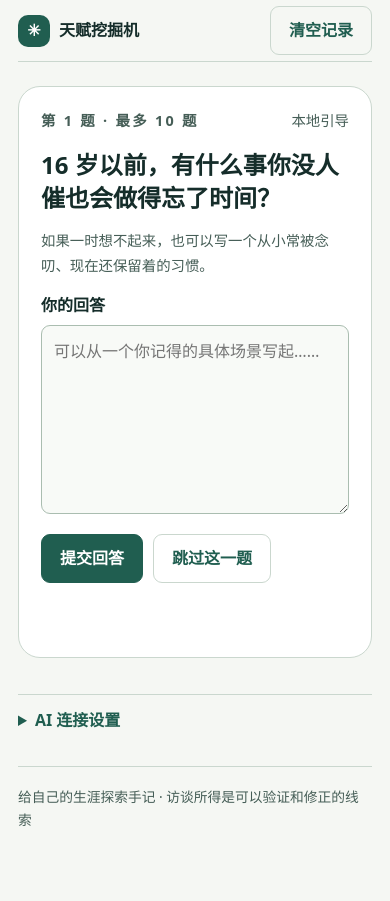
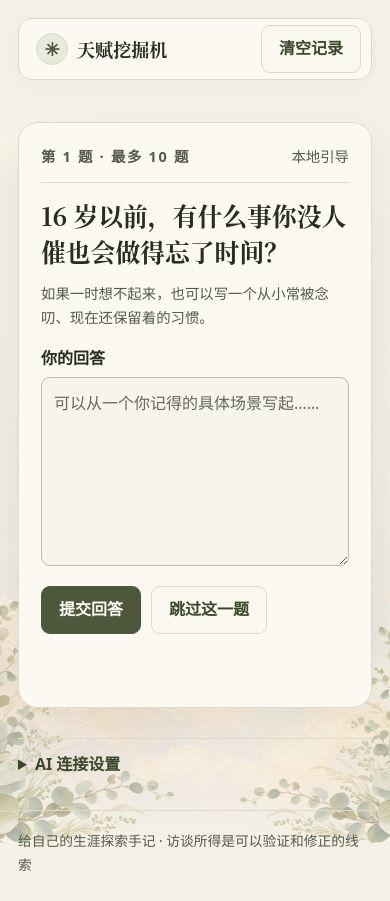
Before and after one commit to Graceli1234/talent-atlas, a plain HTML site: page docs/index.html in a window 390 px wide. Both pictures are taken after a click on the button "开始探索". Before the commit the page ends 857 px from the top, so only its background shows below. Drawn offline with Linux system fonts and the light colour scheme.

Commit message:
Extend painted landscape across the career journal

```diff
--- a/docs/home.css
+++ b/docs/home.css
@@ -1,38 +1,5 @@
 .home-nav {
   display: none;
-}
-
-body:has(#welcome:not([hidden])) {
-  --ink: #292d21;
-  --paper: #f5f1e8;
-  --green: #464f34;
-  --muted: #555a4a;
-  --line: #d6d5c4;
-  color: var(--ink);
-  background: var(--paper);
-}
-
-body:has(#welcome:not([hidden])) .top {
-  max-width: 960px;
-  height: 62px;
-  margin-top: 18px;
-  padding-inline: 17px 10px;
-  border: 1px solid #e1ddd1;
-  border-radius: 14px;
-  background: #faf8f0;
-  box-shadow: 0 4px 20px #493c260a;
-}
-
-body:has(#welcome:not([hidden])) .brand {
-  font-family: "Songti SC", "Noto Serif CJK SC", "Noto Serif SC", "SimSun", serif;
-  font-size: 1.13rem;
-}
-
-body:has(#welcome:not([hidden])) .mark {
-  color: #464f34;
-  background: #e9eadc;
-  border: 1px solid #d9decb;
-  border-radius: 50%;
 }
 
 body:has(#welcome:not([hidden])) .home-nav {
@@ -51,29 +18,55 @@ body:has(#welcome:not([hidden])) .home-nav:hover {
 }
 
 .hero {
-  position: relative;
-  isolation: isolate;
   display: grid;
-  place-items: center;
-  min-height: clamp(460px, 60vh, 620px);
-  margin: 18px auto 0;
-  padding: 55px 20px 65px;
-  overflow: hidden;
-  border: 1px solid #e0dbcd;
-  border-radius: 24px;
+  justify-items: center;
+  align-items: start;
+  min-height: max(460px, calc(100svh - var(--header-offset)));
+  padding: clamp(58px, 10svh, 112px) 20px 64px;
   text-align: center;
-  background: #e9ebea;
 }
 
-.hero-atmosphere {
+.journal-landscape {
   position: absolute;
   z-index: -1;
-  inset: 0;
+  inset: 0 0 auto;
+  height: max(540px, 100svh);
   overflow: hidden;
   pointer-events: none;
   background:
-    radial-gradient(ellipse at 50% 46%, #f9f5eabf 4%, #f9f5ea70 40%, transparent 74%),
-    url("./painted-sky.jpg") center 63% / cover no-repeat;
+    linear-gradient(to bottom, var(--paper) 5%, #f5f1e8e8 23%, #f5f1e87a 61%, transparent 80%, var(--paper) 100%),
+    url("./painted-sky.jpg") center 64% / cover no-repeat;
+}
+
+.journal-landscape::before,
+.journal-landscape::after {
+  content: "";
+  position: absolute;
+  z-index: 1;
+  bottom: 0;
+  width: min(42vw, 64svh);
+  height: 74%;
+  background: url("./painted-foliage.png") left bottom / contain no-repeat;
+}
+
+.journal-landscape::before {
+  left: -3vw;
+}
+
+.journal-landscape::after {
+  right: -4vw;
+  width: min(39vw, 56svh);
+  height: 65%;
+  transform: scaleX(-1);
+}
+
+body:has(#welcome[hidden]) .journal-landscape {
+  opacity: .54;
+}
+
+body:has(#welcome[hidden]) .journal-landscape::before,
+body:has(#welcome[hidden]) .journal-landscape::after {
+  opacity: .72;
 }
 
 .cloud {
@@ -136,7 +129,7 @@ body:has(#welcome:not([hidden])) .home-nav:hover {
 .hero h1 {
   margin: 0 0 22px;
   color: #24291e;
-  font-family: "Songti SC", "Noto Serif CJK SC", "Noto Serif SC", "SimSun", serif;
+  font-family: var(--serif);
   font-size: clamp(2rem, 6vw, 4.7rem);
   font-weight: 650;
   letter-spacing: -.06em;
@@ -182,15 +175,16 @@ body:has(#welcome:not([hidden])) .home-nav:hover {
 }
 
 .method {
-  max-width: 960px;
+  width: min(100%, 960px);
   margin: 36px auto 0;
-  padding: 0 0 16px;
+  padding-inline: var(--gutter);
+  padding-bottom: 16px;
   scroll-margin-top: 24px;
 }
 
 .method h2 {
   margin: 0 0 14px;
-  font-family: "Songti SC", "Noto Serif CJK SC", "Noto Serif SC", "SimSun", serif;
+  font-family: var(--serif);
   font-size: 1.38rem;
   font-weight: 650;
 }
@@ -226,19 +220,24 @@ body:has(#welcome:not([hidden])) .home-nav:hover {
   max-width: 72ch;
 }
 
-body:has(#welcome:not([hidden])) .settings {
-  max-width: 960px;
-}
-
 @media (max-width: 640px) {
   .hero {
-    min-height: 410px;
-    padding: 44px 14px 50px;
-    border-radius: 17px;
+    min-height: max(465px, calc(100svh - var(--header-offset)));
+    padding: clamp(52px, 10svh, 82px) 16px 60px;
   }
 
-  .hero-atmosphere {
-    background-position: center, center 64%;
+  .journal-landscape {
+    background-position: center, center bottom;
+  }
+
+  .journal-landscape::before {
+    left: -12vw;
+    width: 57vw;
+  }
+
+  .journal-landscape::after {
+    right: -12vw;
+    width: 51vw;
   }
 
   .hero h1 {
--- a/docs/index.html
+++ b/docs/index.html
@@ -10,10 +10,10 @@
 <script type="module" src="./app.js"></script>
 </head>
 <body>
+<div class="journal-landscape" aria-hidden="true"><span class="cloud cloud-west"></span><span class="cloud cloud-east"></span></div>
 <header class="shell top"><a class="brand" href="./"><span class="mark" aria-hidden="true">✳</span> 天赋挖掘机</a><a class="home-nav" href="#method">了解流程</a><button id="reset" class="quiet" hidden>清空记录</button></header>
 <main class="shell">
 <section id="welcome" class="hero" aria-labelledby="home-title">
-<div class="hero-atmosphere" aria-hidden="true"><span class="cloud cloud-west"></span><span class="cloud cloud-east"></span></div>
 <div class="hero-copy">
 <p class="eyebrow"><span aria-hidden="true"></span> 生涯探索手记</p>
 <h1 id="home-title">我适合<span>做什么？</span></h1>
--- a/docs/style.css
+++ b/docs/style.css
@@ -1,6 +1,211 @@
-:root{color-scheme:light;--ink:#152d2a;--paper:#f5f7f3;--green:#205e50;--muted:#465e57;--line:#cad7ce;--mint:#bce4ca;--white:#fff;font-family:system-ui,"PingFang SC","Microsoft YaHei",sans-serif;color:var(--ink);background:var(--paper);line-height:1.7}
-*{box-sizing:border-box} [hidden]{display:none!important} body{margin:0} button,input,textarea{font:inherit} button,summary{cursor:pointer} a{color:var(--green);text-underline-offset:.2em} :focus-visible{outline:3px solid #127559;outline-offset:4px}
-.shell{max-width:1120px;margin:auto;width:calc(100% - 64px)} .top{height:80px;display:flex;justify-content:space-between;align-items:center;border-bottom:1px solid var(--line)} .brand{display:flex;align-items:center;gap:9px;color:var(--ink);font-weight:750;text-decoration:none}.mark{background:var(--green);color:white;width:32px;display:grid;place-items:center;aspect-ratio:1;border-radius:10px}
-.eyebrow,.meta,.muted{color:var(--muted);font-size:.9rem}.eyebrow{letter-spacing:.16em;font-weight:720;margin:0 0 14px}p{margin:0 0 14px}.primary,.quiet{min-height:44px;padding:10px 18px;border-radius:9px;font-weight:700}.primary{background:var(--green);border:1px solid var(--green);color:white}.primary:hover{background:#174839}.quiet{background:transparent;border:1px solid var(--line);color:var(--green)}.quiet:hover{background:#e6eee7}.meta{margin:0}
-.desk{max-width:790px;margin:44px auto 36px;padding:clamp(22px,5vw,50px);background:var(--white);border:1px solid var(--line);border-radius:22px}.desk-heading,.actions{display:flex;align-items:center;flex-wrap:wrap;gap:10px}.desk-heading{justify-content:space-between}.desk-heading .eyebrow{margin:0}.desk h1{line-height:1.4;font-size:clamp(1.5rem,4vw,2.35rem);margin:.6em 0;outline:none}.feedback{background:#e9f3ec;border-left:3px solid #508a70;padding:12px 15px;border-radius:0 8px 8px 0;margin:18px 0;overflow-wrap:anywhere} label{display:block;font-weight:650;margin:14px 0 5px}textarea,input{width:100%;border:1px solid #aabdb0;border-radius:9px;padding:12px;color:var(--ink);background:#f8faf7}textarea{resize:vertical}.actions{margin:12px 0}.status{color:#305c4e;min-height:1.6em}.settings{margin:20px auto;max-width:790px}.settings input{max-width:440px;margin:0 8px 8px 0} details{border-top:1px solid var(--line);padding:12px 0}summary{color:var(--green);font-weight:670} details p{margin-top:8px;overflow-wrap:anywhere} .entry{border-top:1px solid var(--line);margin-top:12px;padding-top:8px}.entry p{white-space:pre-wrap} #report{white-space:pre-wrap;overflow-wrap:anywhere;border-top:1px solid var(--line);margin-top:16px;padding-top:16px}.footer{border-top:1px solid var(--line);padding:18px 0 25px;font-size:.86rem;color:var(--muted)}
-@media(max-width:730px){.shell{width:calc(100% - 36px)}.top{height:62px}.desk{margin-top:24px}}
+:root {
+  color-scheme: light;
+  --ink: #292d21;
+  --paper: #f5f1e8;
+  --panel: #fbf9f2;
+  --green: #4c573b;
+  --green-dark: #3b482c;
+  --muted: #555a4a;
+  --line: #ded9c9;
+  --serif: "Songti SC", "Noto Serif CJK SC", "Noto Serif SC", "SimSun", serif;
+  --gutter: clamp(18px, 4vw, 32px);
+  --header-offset: 80px;
+  color: var(--ink);
+  background: var(--paper);
+  font: 1rem/1.7 system-ui, "PingFang SC", "Microsoft YaHei", sans-serif;
+}
+
+* { box-sizing: border-box; }
+[hidden] { display: none !important; }
+
+body {
+  position: relative;
+  isolation: isolate;
+  display: flow-root;
+  margin: 0;
+}
+
+button, input, textarea { font: inherit; }
+button, summary { cursor: pointer; }
+a { color: var(--green); text-underline-offset: .2em; }
+:focus-visible { outline: 3px solid #6e7c53; outline-offset: 4px; }
+p { margin: 0 0 14px; }
+
+.shell {
+  width: calc(100% - 2 * var(--gutter));
+  max-width: 1120px;
+  margin-inline: auto;
+}
+
+body:has(#welcome:not([hidden])) main.shell {
+  width: 100%;
+  max-width: none;
+}
+
+.top {
+  display: flex;
+  align-items: center;
+  justify-content: space-between;
+  height: 62px;
+  max-width: 960px;
+  margin-top: 18px;
+  padding-inline: 17px 10px;
+  border: 1px solid var(--line);
+  border-radius: 14px;
+  background: var(--panel);
+  box-shadow: 0 4px 20px #493c260a;
+}
+
+.brand {
+  display: flex;
+  align-items: center;
+  gap: 9px;
+  color: var(--ink);
+  font: 700 1.13rem/1.25 var(--serif);
+  text-decoration: none;
+}
+
+.mark {
+  display: grid;
+  place-items: center;
+  width: 32px;
+  aspect-ratio: 1;
+  border: 1px solid #d9decb;
+  border-radius: 50%;
+  color: var(--green);
+  background: #e9eadc;
+  font-family: system-ui, sans-serif;
+}
+
+.eyebrow, .meta, .muted {
+  color: var(--muted);
+  font-size: .9rem;
+}
+
+.eyebrow {
+  margin: 0 0 14px;
+  font-weight: 700;
+  letter-spacing: .12em;
+}
+
+.meta { margin: 0; }
+
+.primary, .quiet {
+  min-height: 44px;
+  padding: 9px 17px;
+  border: 1px solid;
+  border-radius: 9px;
+  font-weight: 650;
+}
+
+.primary {
+  border-color: var(--green);
+  color: #fffef8;
+  background: var(--green);
+}
+
+.primary:hover { background: var(--green-dark); }
+
+.quiet {
+  border-color: var(--line);
+  color: var(--green-dark);
+  background: #faf8ef;
+}
+
+.quiet:hover { background: #eeeee2; }
+
+.desk {
+  max-width: 790px;
+  margin: clamp(24px, 5vh, 45px) auto 30px;
+  padding: clamp(22px, 5vw, 48px);
+  border: 1px solid var(--line);
+  border-radius: 20px;
+  background: var(--panel);
+  box-shadow: 0 16px 42px #50462b14;
+}
+
+.desk-heading, .actions {
+  display: flex;
+  align-items: center;
+  flex-wrap: wrap;
+  gap: 10px;
+}
+
+.desk-heading {
+  justify-content: space-between;
+  padding-bottom: 12px;
+  border-bottom: 1px solid var(--line);
+}
+
+.desk-heading .eyebrow { margin: 0; }
+
+.desk h1 {
+  margin: .62em 0 .48em;
+  outline: none;
+  font: 650 clamp(1.55rem, 4vw, 2.35rem)/1.45 var(--serif);
+  overflow-wrap: anywhere;
+}
+
+.feedback {
+  margin: 17px 0;
+  padding: 12px 15px;
+  border-left: 3px solid #879269;
+  border-radius: 0 8px 8px 0;
+  background: #eceee1;
+  overflow-wrap: anywhere;
+}
+
+label {
+  display: block;
+  margin: 14px 0 5px;
+  font-weight: 650;
+}
+
+textarea, input {
+  width: 100%;
+  padding: 12px;
+  border: 1px solid #babda9;
+  border-radius: 9px;
+  color: var(--ink);
+  background: #f7f5eb;
+}
+
+textarea { resize: vertical; }
+textarea::placeholder, input::placeholder { color: #666955; }
+.actions { margin: 12px 0; }
+.status { min-height: 1.6em; color: var(--green-dark); }
+
+.settings {
+  max-width: 790px;
+  margin: 20px auto;
+}
+
+body:has(#welcome:not([hidden])) .settings { width: calc(100% - 2 * var(--gutter)); }
+.settings input { max-width: 440px; margin: 0 8px 8px 0; }
+
+details { padding: 12px 0; border-top: 1px solid var(--line); }
+summary { color: var(--green-dark); font-weight: 650; }
+details p { margin-top: 8px; overflow-wrap: anywhere; }
+
+.entry {
+  margin-top: 12px;
+  padding-top: 8px;
+  border-top: 1px solid var(--line);
+}
+
+.entry p { white-space: pre-wrap; }
+
+#report {
+  margin-top: 16px;
+  padding-top: 16px;
+  border-top: 1px solid var(--line);
+  white-space: pre-wrap;
+  overflow-wrap: anywhere;
+}
+
+.footer {
+  padding: 18px 0 25px;
+  border-top: 1px solid var(--line);
+  color: var(--muted);
+  font-size: .86rem;
+}
--- a/server.mjs
+++ b/server.mjs
@@ -60,6 +60,7 @@ const assets = {
   '/style.css': ['style.css', 'text/css'],
   '/home.css': ['home.css', 'text/css'],
   '/painted-sky.jpg': ['painted-sky.jpg', 'image/jpeg'],
+  '/painted-foliage.png': ['painted-foliage.png', 'image/png'],
   '/app.js': ['app.js', 'text/javascript'],
   '/guide.mjs': ['guide.mjs', 'text/javascript'],
   '/config.mjs': ['config.mjs', 'text/javascript']
```
Also changed, not shown: docs/painted-foliage.png (added).
